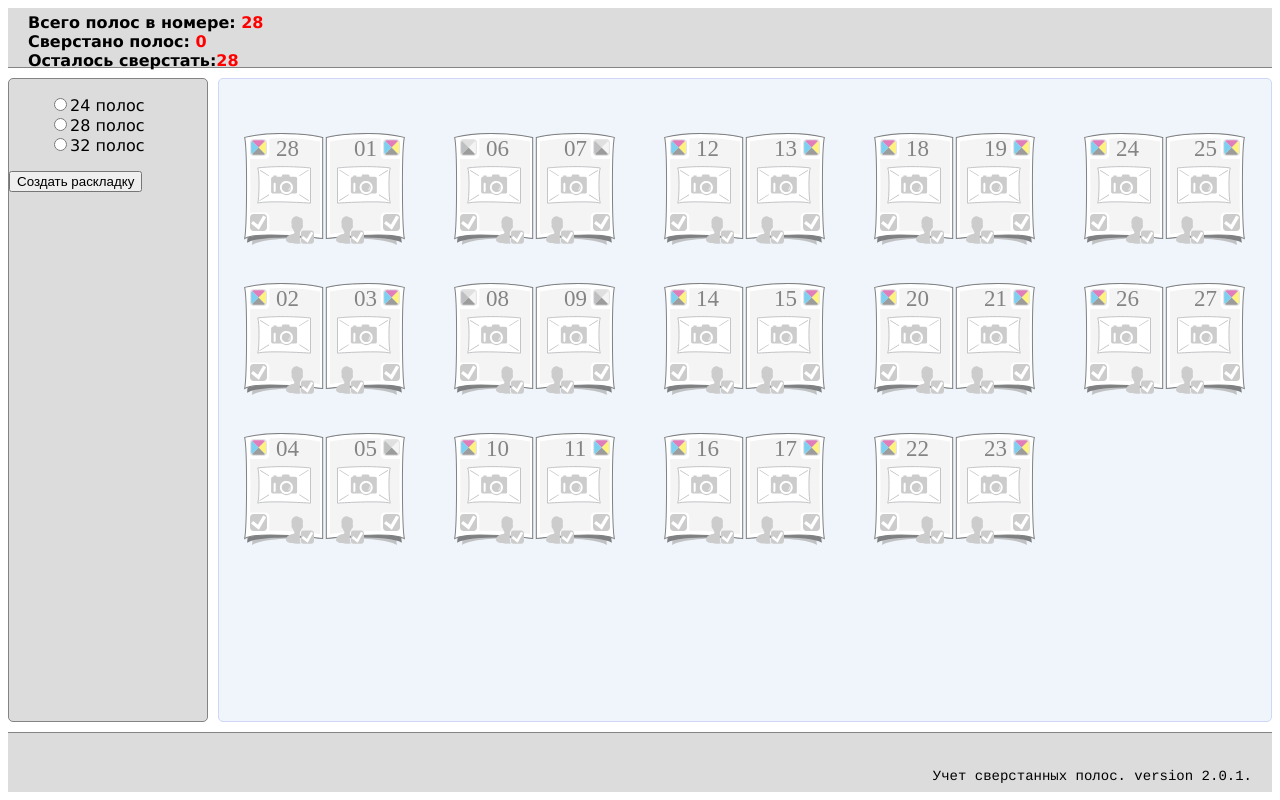
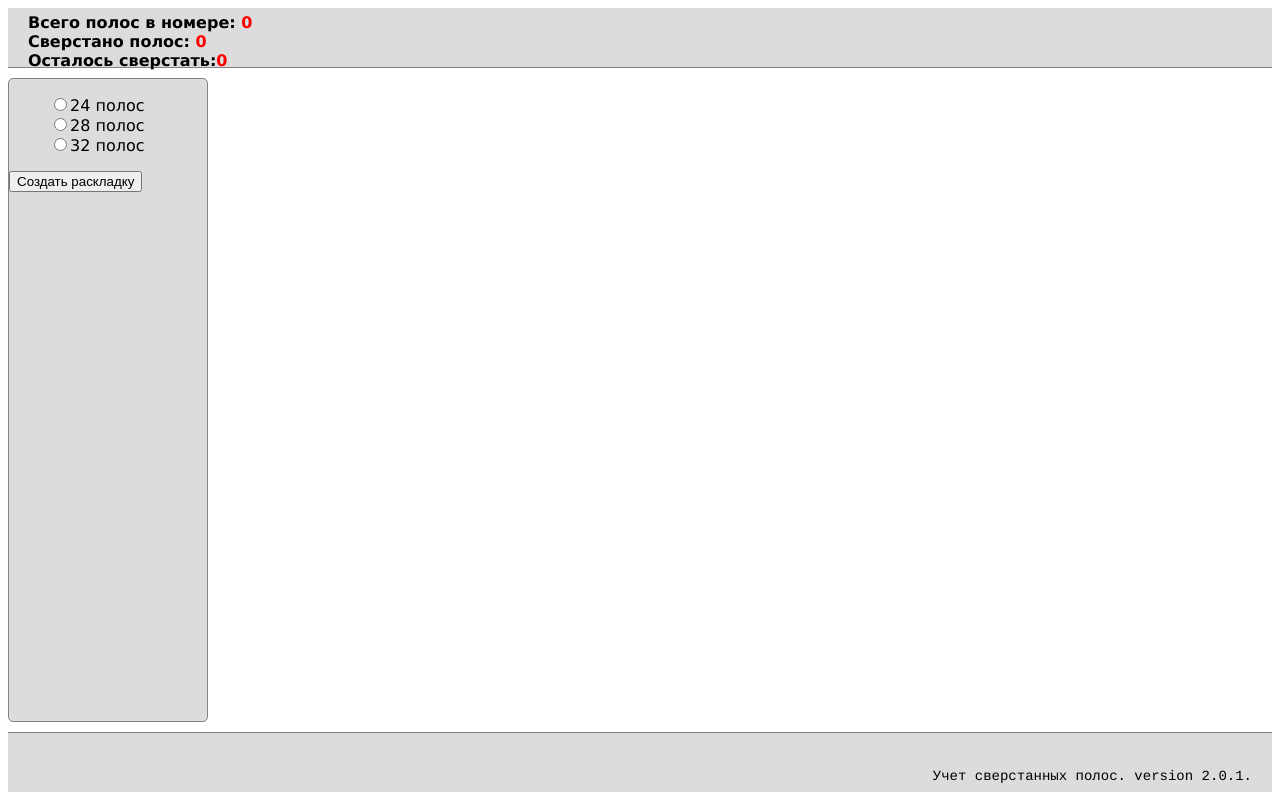
Before and after one commit to ytty555/VerstkaSK, a React (Create React App) app: page / in a window 1280 px wide. Built offline with nearby package versions, Linux system fonts and the light colour scheme; a web font is replaced by a local one.

Commit message:
Исправить ошибку!

```diff
--- a/src/components/MainBlock/MainBlock.js
+++ b/src/components/MainBlock/MainBlock.js
@@ -1,17 +1,25 @@
 import React, { Component } from "react";
 import PagesBlock from "./PagesBlock";
-import {
-  toTwo,
-  getPageQuantity,
-  getPageInfo,
-  generateStateArray
-} from "./proglogic";
+import { getPageInfo } from "./proglogic";
 
 class MainBlock extends Component {
   constructor(props) {
     super(props);
+    this.state = {
+      pagesQuantity: 0
+    };
+  }
 
-    this.state = generateStateArray(getPageQuantity());
+  pBlock = (pagesQuantity) => {
+    if (pagesQuantity) {
+      return (
+         <PagesBlock pagesQuantity={this.state.pagesQuantity} />
+      )
+    } else {
+      return (
+        <div></div>
+      )
+    }
   }
 
   render() {
@@ -34,12 +42,8 @@ class MainBlock extends Component {
             <span>{pQuantity - (pMakeUp + pDelegated)}</span>
           </p>
         </header>
-        <PagesBlock
-          state={this.state}
-          handleOnClickMakeUp={this.handleOnClickMakeUp}
-          handleOnClickPhoto={this.handleOnClickPhoto}
-          handleOnClickDelegated={this.handleOnClickDelegated}
-        />
+        {/* <PagesBlock pagesQuantity={this.state.pagesQuantity} /> */}
+        {this.pBlock(this.state.pagesQuantity)}
         <section className="control-panel">
           <ul>
             <li className="choose-pages">
@@ -76,56 +80,18 @@ class MainBlock extends Component {
     );
   }
 
+  handleNewPagesField = () => {
+    const radio = document.getElementsByClassName('choose-pages__radio');
+    let res = null;
 
+    for (let i = 0; i < radio.length; i++) {
+      if (radio[i].checked) {
+        res = parseInt(radio[i].id);
+      }
+    }
 
-  handleNewPagesField = () => {};
-
-
- handleOnClickMakeUp = pagePairNumber => posLR => ev => {
-    const pagePairNumStr = toTwo(pagePairNumber);
-    const state = this.state[pagePairNumStr];
-    const stateTmp = Object.assign({}, state);
-    stateTmp[posLR].pageMakeup = !state[posLR].pageMakeup;
-    stateTmp[posLR].pageDelegated =
-      stateTmp[posLR].pageDelegated && stateTmp[posLR].pageMakeup
-        ? false
-        : stateTmp[posLR].pageDelegated;
-    stateTmp[posLR].pagePhoto = !stateTmp[posLR].pageMakeup
-      ? false
-      : stateTmp[posLR].pagePhoto;
-    this.setState({
-      [state]: stateTmp
-    });
+    this.setState({pagesQuantity: res});
   };
-
-  handleOnClickPhoto = pagePairNumber => posLR => ev => {
-    const pagePairNumStr = toTwo(pagePairNumber);
-    const state = this.state[pagePairNumStr];
-    const stateTmp = Object.assign({}, state);
-    if (!stateTmp[posLR].pageMakeup) return;
-    stateTmp[posLR].pagePhoto = !state[posLR].pagePhoto;
-    this.setState({
-      [state]: stateTmp
-    });
-  };
-
-  handleOnClickDelegated = pagePairNumber => posLR => ev => {
-    const pagePairNumStr = toTwo(pagePairNumber);
-    const state = this.state[pagePairNumStr];
-    const stateTmp = Object.assign({}, state);
-    stateTmp[posLR].pageDelegated = !state[posLR].pageDelegated;
-    stateTmp[posLR].pageMakeup =
-      stateTmp[posLR].pageMakeup && stateTmp[posLR].pageDelegated
-        ? false
-        : stateTmp[posLR].pageMakeup;
-    stateTmp[posLR].pagePhoto = !stateTmp[posLR].pageMakeup
-      ? false
-      : stateTmp[posLR].pagePhoto;
-    this.setState({
-      [state]: stateTmp
-    });
-  };
-
 }
 
 export default MainBlock;
--- a/src/components/MainBlock/PagesBlock.js
+++ b/src/components/MainBlock/PagesBlock.js
@@ -1,40 +1,56 @@
-import React from "react";
+import React, { Component } from "react";
 import PagePair from "./PagePair";
-import { getPageQuantity, toTwo } from "./proglogic";
+import { toTwo, generateStateArray } from "./proglogic";
 
-export default function PagesBlock(props) {
+export default class PagesBlock extends Component {
+  constructor(props) {
+    super(props);
+    this.state = generateStateArray(this.props.pagesQuantity);
+    console.log('curr state', this.state)
+  }
+
+  pBlock = pagesQuantity => {
+    if (pagesQuantity) {
+      return (
+        <React.Fragment>
+          <h1 className="visually-hidden"> Раскладка полос </h1>
+          <div className="page-grid-container">{this.renderPagePairList()}</div>
+        </React.Fragment>
+      );
+    } else {
+      return (
+        <React.Fragment>
+          <h1> Раскладка полос не сформирована </h1>
+        </React.Fragment>
+      );
+    }
+  };
+
+  render() {
     return (
       <React.Fragment>
         <main className="main-block">
           <section className="page-section">
-          <h1 className="visually-hidden"> Раскладка полос </h1>
-          <div className="page-grid-container">
-            {renderPagePairList(getPageQuantity(), props)}
-          </div>
+            {this.pBlock(this.props.pagesQuantity)}
           </section>
         </main>
       </React.Fragment>
     );
   }
 
-const renderPagePairList = (PageQuantity, props) => {
-  const {
-    state,
-    handleOnClickMakeUp,
-    handleOnClickPhoto,
-    handleOnClickDelegated
-  } = props;
+  renderPagePairList = () => {
+    const pageQuantity = this.props.pagesQuantity;
     let elList = [];
     let el = null;
-
-  for (let i = 1; i <= PageQuantity / 2; i++) {
+    for (let i = 1; i <= pageQuantity / 2; i++) {
+      console.log(this.state);
       el = (
         <PagePair
           key={toTwo(i)}
-        statePage={state[toTwo(i)]}
-        handleOnClickMakeup={handleOnClickMakeUp(i)}
-        handleOnClickPhoto={handleOnClickPhoto(i)}
-        handleOnClickDelegated={handleOnClickDelegated(i)}
+          statePage={this.state[toTwo(i)]}
+          handleOnClickMakeup={this.handleOnClickMakeUp(i)}
+          handleOnClickPhoto={this.handleOnClickPhoto(i)}
+          handleOnClickDelegated={this.handleOnClickDelegated(i)}
         />
       );
       elList.push(el);
@@ -42,3 +58,49 @@ const renderPagePairList = (PageQuantity, props) => {
 
     return elList;
   };
+
+  handleOnClickMakeUp = pagePairNumber => posLR => ev => {
+    const pagePairNumStr = toTwo(pagePairNumber);
+    const state = this.state[pagePairNumStr];
+    const stateTmp = Object.assign({}, state);
+    stateTmp[posLR].pageMakeup = !state[posLR].pageMakeup;
+    stateTmp[posLR].pageDelegated =
+      stateTmp[posLR].pageDelegated && stateTmp[posLR].pageMakeup
+        ? false
+        : stateTmp[posLR].pageDelegated;
+    stateTmp[posLR].pagePhoto = !stateTmp[posLR].pageMakeup
+      ? false
+      : stateTmp[posLR].pagePhoto;
+    this.setState({
+      [state]: stateTmp
+    });
+  };
+
+  handleOnClickPhoto = pagePairNumber => posLR => ev => {
+    const pagePairNumStr = toTwo(pagePairNumber);
+    const state = this.state[pagePairNumStr];
+    const stateTmp = Object.assign({}, state);
+    if (!stateTmp[posLR].pageMakeup) return;
+    stateTmp[posLR].pagePhoto = !state[posLR].pagePhoto;
+    this.setState({
+      [state]: stateTmp
+    });
+  };
+
+  handleOnClickDelegated = pagePairNumber => posLR => ev => {
+    const pagePairNumStr = toTwo(pagePairNumber);
+    const state = this.state[pagePairNumStr];
+    const stateTmp = Object.assign({}, state);
+    stateTmp[posLR].pageDelegated = !state[posLR].pageDelegated;
+    stateTmp[posLR].pageMakeup =
+      stateTmp[posLR].pageMakeup && stateTmp[posLR].pageDelegated
+        ? false
+        : stateTmp[posLR].pageMakeup;
+    stateTmp[posLR].pagePhoto = !stateTmp[posLR].pageMakeup
+      ? false
+      : stateTmp[posLR].pagePhoto;
+    this.setState({
+      [state]: stateTmp
+    });
+  };
+}
--- a/src/components/MainBlock/proglogic.js
+++ b/src/components/MainBlock/proglogic.js
@@ -98,9 +98,6 @@ export const isColorPage = (pageQuantity, pageNum) =>
 // Переводит число в струку из двух символов
 export const toTwo = num => (num < 10 ? "0" + String(num) : String(num));
 
-// Возвращает количество полос в номере
-export const getPageQuantity = () => 28;
-
 // Возвращает номера полос разворота в виде массива номеров полос (левая и правая)
 // Массив из номеров полос: левая полоса и правая
 export const numForPair = (pageQuantity, pairNumber) => {
@@ -121,6 +118,7 @@ export const getPageInfo = currState => {
   let pagesDelegated = 0;
   let pagesMakeUp = 0;
   let pagesPhoto = 0;
+  let pagesQuantity = currState.pagesQuantity;
   let res = {};
 
   for (let pair in currState) {
@@ -133,7 +131,7 @@ export const getPageInfo = currState => {
     }
   }
 
-  res.pagesQuantity = getPageQuantity();
+  res.pagesQuantity = pagesQuantity;
   res.pagesDelegated = pagesDelegated;
   res.pagesMakeUp = pagesMakeUp;
   res.pagesPhoto = pagesPhoto;
@@ -143,7 +141,11 @@ export const getPageInfo = currState => {
 
 // Первичное заполнение состояния
 export const generateStateArray = pageQuantity => {
+  if (!pageQuantity) {
+    return {};
+  }
   const pairs = pageQuantity / 2;
+  console.log("pairs", pairs);
   let resArr = {};
   (() => {
     for (let i = 1; i <= pairs; i++) {
```
Lines whose indentation alone changed are shown as unchanged.
